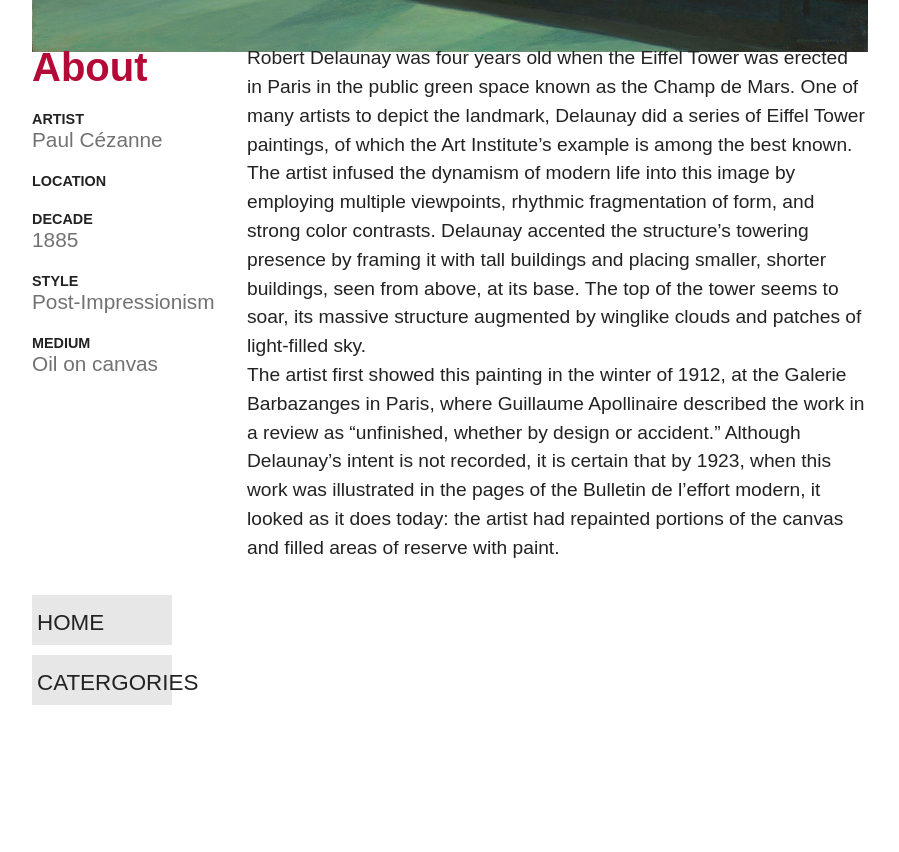
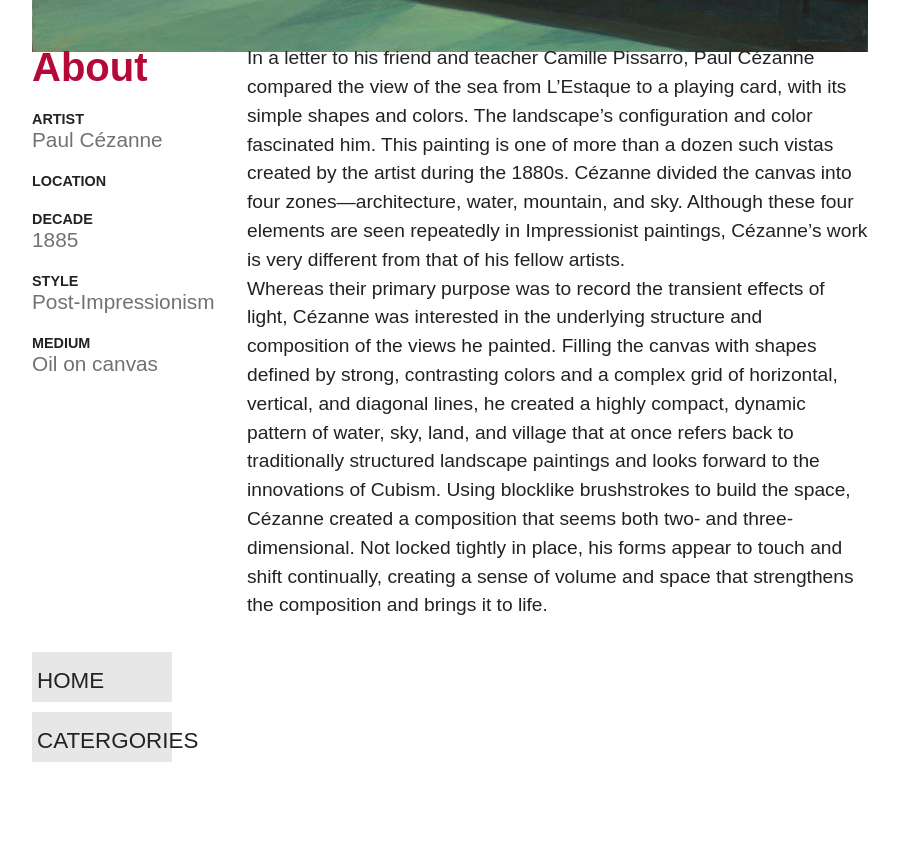
Before and after one commit to jacktollman/ChicagoArtInstitute, a Jekyll site: the page built from the_bay_of_marseille,_seen_from_l'estaque.md, in a window 1280 px wide. Shown: the part 854-1706 px from the top of the page, without its empty margins (190-1089 px from the left). Built offline with Jekyll 4.4.1, drawn with Linux system fonts in a browser that asks for light colours; before the commit the page ends 1649 px from its top, so only the background shows below that.

Commit message:
Update the_bay_of_marseille,_seen_from_l'estaque.md

```diff
--- a/the_bay_of_marseille,_seen_from_l'estaque.md
+++ b/the_bay_of_marseille,_seen_from_l'estaque.md
@@ -13,6 +13,6 @@ image: /img/1280px-Nighthawks_by_Edward_Hopper_1942.jpg
 ---
 
 
-Robert Delaunay was four years old when the Eiffel Tower was erected in Paris in the public green space known as the Champ de Mars. One of many artists to depict the landmark, Delaunay did a series of Eiffel Tower paintings, of which the Art Institute’s example is among the best known. The artist infused the dynamism of modern life into this image by employing multiple viewpoints, rhythmic fragmentation of form, and strong color contrasts. Delaunay accented the structure’s towering presence by framing it with tall buildings and placing smaller, shorter buildings, seen from above, at its base. The top of the tower seems to soar, its massive structure augmented by winglike clouds and patches of light-filled sky.
+In a letter to his friend and teacher Camille Pissarro, Paul Cézanne compared the view of the sea from L’Estaque to a playing card, with its simple shapes and colors. The landscape’s configuration and color fascinated him. This painting is one of more than a dozen such vistas created by the artist during the 1880s. Cézanne divided the canvas into four zones—architecture, water, mountain, and sky. Although these four elements are seen repeatedly in Impressionist paintings, Cézanne’s work is very different from that of his fellow artists.
 
-The artist first showed this painting in the winter of 1912, at the Galerie Barbazanges in Paris, where Guillaume Apollinaire described the work in a review as “unfinished, whether by design or accident.” Although Delaunay’s intent is not recorded, it is certain that by 1923, when this work was illustrated in the pages of the Bulletin de l’effort modern, it looked as it does today: the artist had repainted portions of the canvas and filled areas of reserve with paint.
+Whereas their primary purpose was to record the transient effects of light, Cézanne was interested in the underlying structure and composition of the views he painted. Filling the canvas with shapes defined by strong, contrasting colors and a complex grid of horizontal, vertical, and diagonal lines, he created a highly compact, dynamic pattern of water, sky, land, and village that at once refers back to traditionally structured landscape paintings and looks forward to the innovations of Cubism. Using blocklike brushstrokes to build the space, Cézanne created a composition that seems both two- and three-dimensional. Not locked tightly in place, his forms appear to touch and shift continually, creating a sense of volume and space that strengthens the composition and brings it to life.
```
